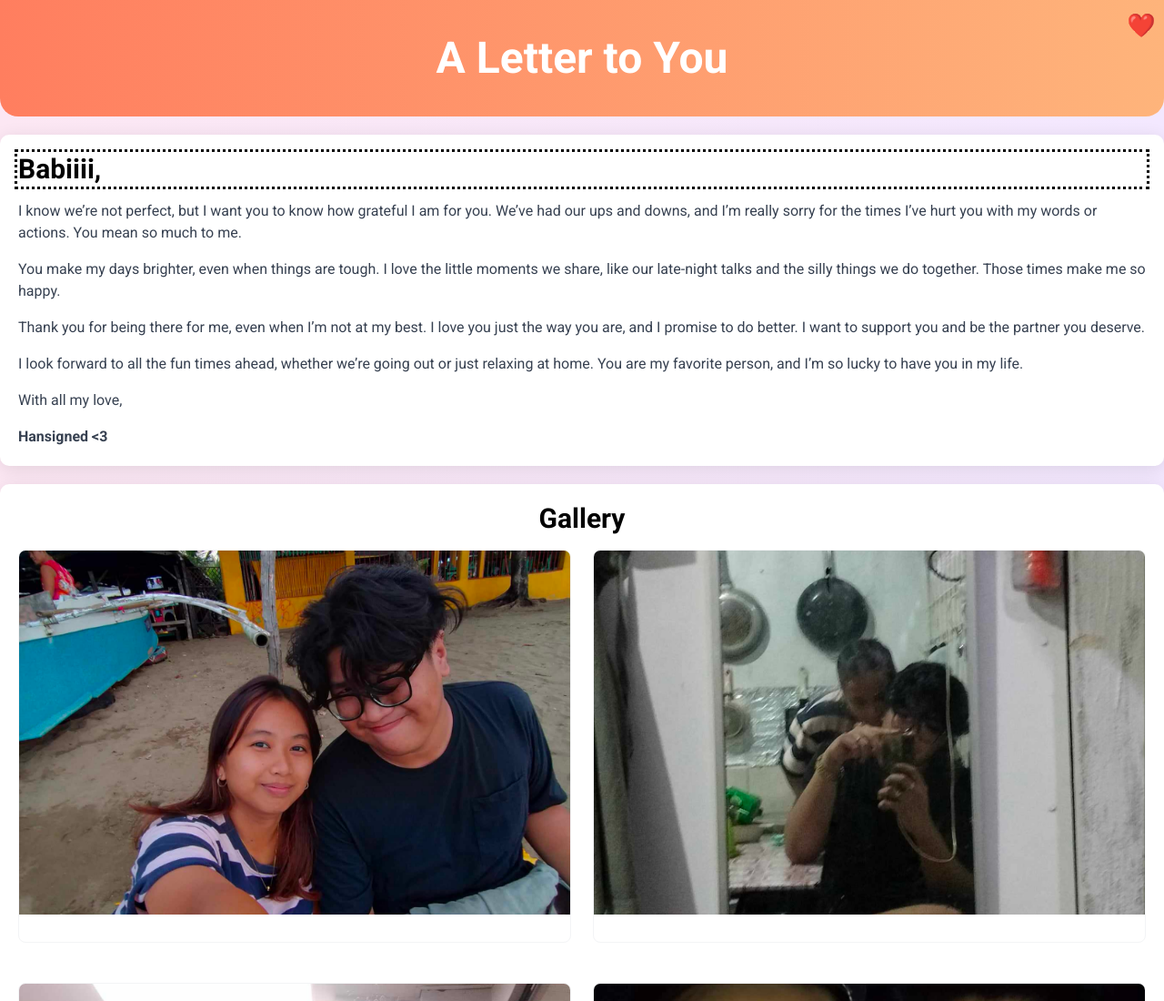
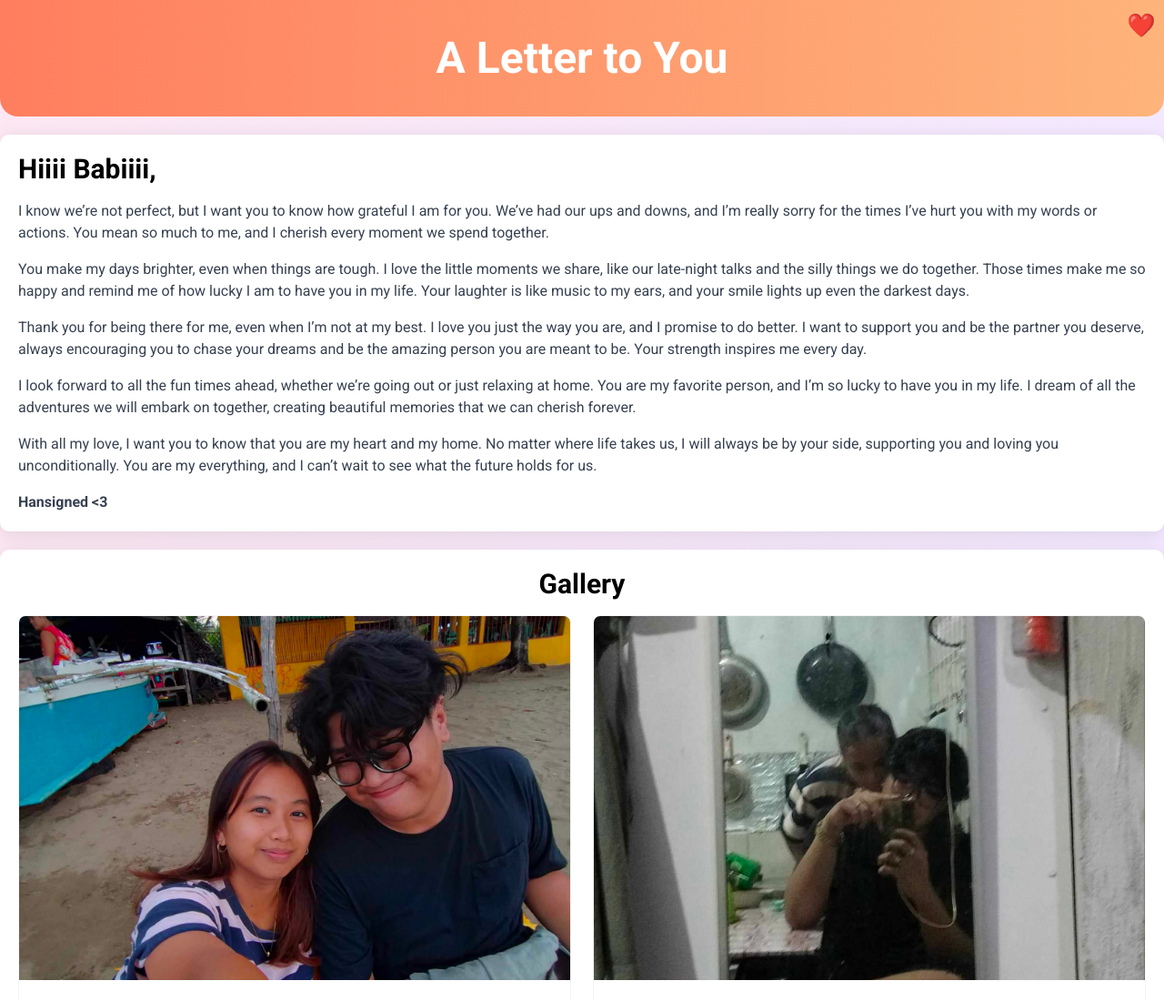
Before and after one commit to dCske/Natgf, a plain HTML site: page index.html in a window 1280 px wide. Shown: the top 1100 px of the page at 91% size. Drawn offline with nearby package versions, Linux system fonts and the light colour scheme.

Commit message:
Update index.html

```diff
--- a/index.html
+++ b/index.html
@@ -16,23 +16,24 @@
     </div>
 
 <div class="section">
-    <h2 class="text-3xl font-semibold mb-4" style="outline: rgb(0, 0, 0) dotted 3px; outline-offset: 1px;">Babiiii,</h2>
+    <h2 class="text-3xl font-semibold mb-4">Hiiii Babiiii,</h2>
     <p class="text-gray-700 mb-4">
-        I know we’re not perfect, but I want you to know how grateful I am for you. We’ve had our ups and downs, and I’m really sorry for the times I’ve hurt you with my words or actions. You mean so much to me.
+        I know we’re not perfect, but I want you to know how grateful I am for you. We’ve had our ups and downs, and I’m really sorry for the times I’ve hurt you with my words or actions. You mean so much to me, and I cherish every moment we spend together.
     </p>
     <p class="text-gray-700 mb-4">
-        You make my days brighter, even when things are tough. I love the little moments we share, like our late-night talks and the silly things we do together. Those times make me so happy.
+        You make my days brighter, even when things are tough. I love the little moments we share, like our late-night talks and the silly things we do together. Those times make me so happy and remind me of how lucky I am to have you in my life. Your laughter is like music to my ears, and your smile lights up even the darkest days.
     </p>
     <p class="text-gray-700 mb-4">
-        Thank you for being there for me, even when I’m not at my best. I love you just the way you are, and I promise to do better. I want to support you and be the partner you deserve.
+        Thank you for being there for me, even when I’m not at my best. I love you just the way you are, and I promise to do better. I want to support you and be the partner you deserve, always encouraging you to chase your dreams and be the amazing person you are meant to be. Your strength inspires me every day.
     </p>
     <p class="text-gray-700 mb-4">
-        I look forward to all the fun times ahead, whether we’re going out or just relaxing at home. You are my favorite person, and I’m so lucky to have you in my life.
+        I look forward to all the fun times ahead, whether we’re going out or just relaxing at home. You are my favorite person, and I’m so lucky to have you in my life. I dream of all the adventures we will embark on together, creating beautiful memories that we can cherish forever.
     </p>
     <p class="text-gray-700 mb-4">
-        With all my love,
+        With all my love, I want you to know that you are my heart and my home. No matter where life takes us, I will always be by your side, supporting you and loving you unconditionally. You are my everything, and I can’t wait to see what the future holds for us.
     </p>
     <p class="text-gray-700 font-bold">Hansigned &lt;3 </p>
+</div>
 </div>
 
     <div class="section">
```
